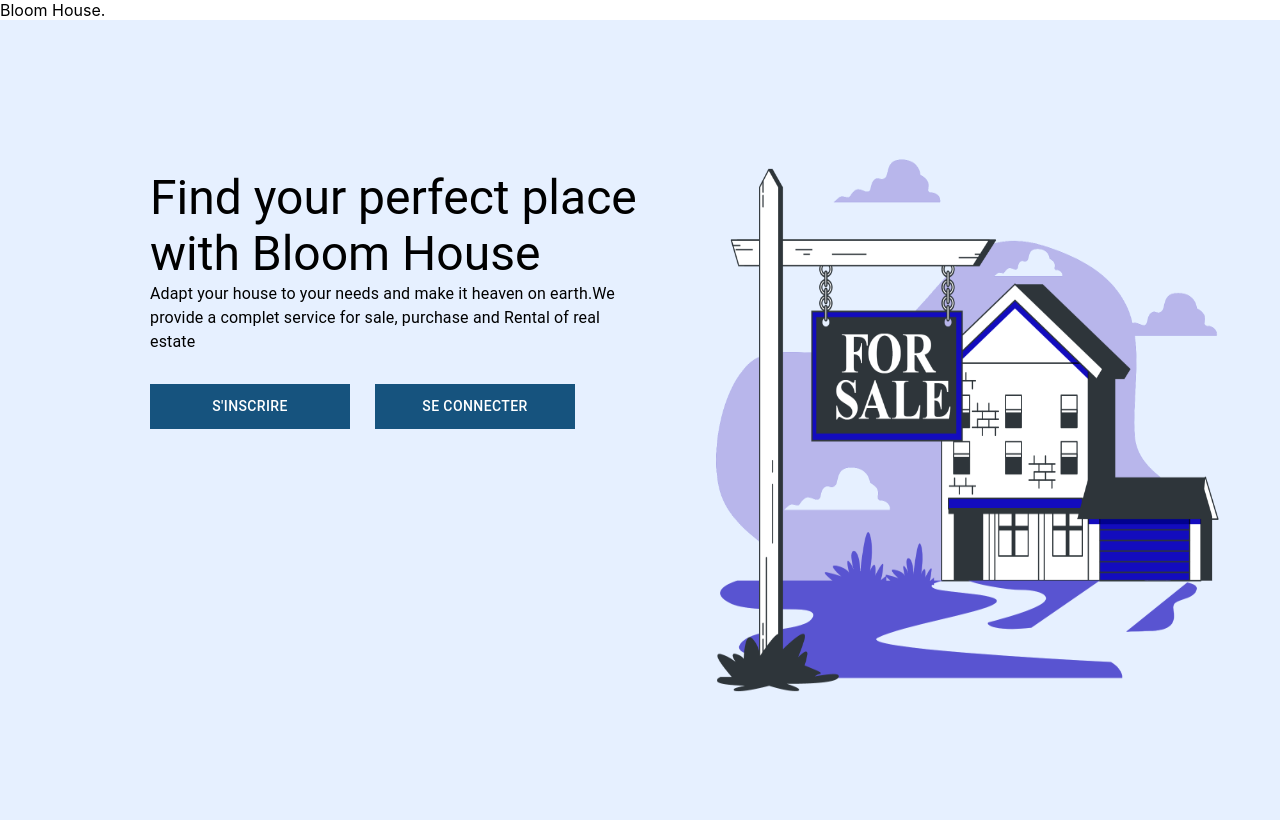
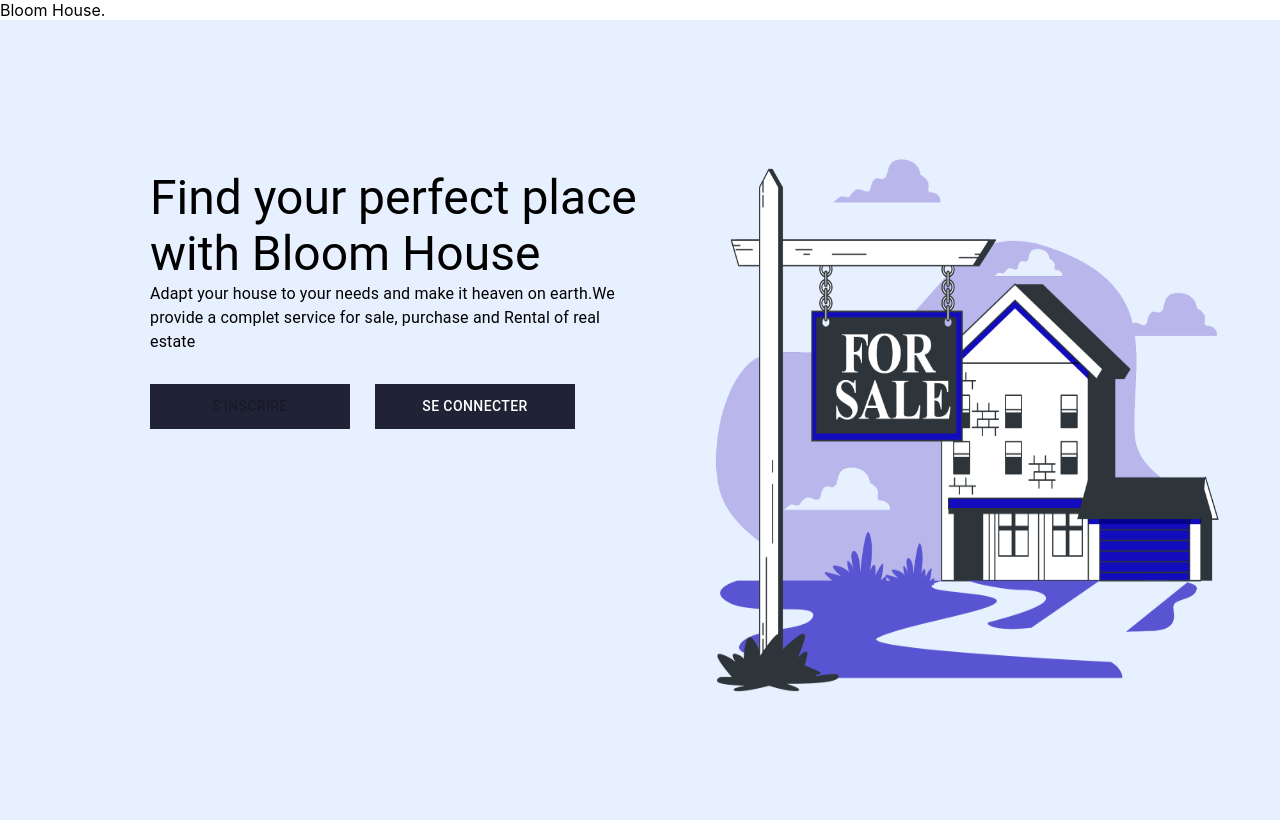
Before and after one commit to Chouchouibtissam/bloom-house-, a React (Create React App) app in the folder frontend/: page / in a window 1280 px wide. Built offline with nearby package versions, Linux system fonts and the light colour scheme.

Commit message:
added the google login button

```diff
--- a/frontend/package.json
+++ b/frontend/package.json
@@ -6,13 +6,16 @@
     "@emotion/react": "^11.10.5",
     "@emotion/styled": "^11.10.5",
     "@mui/material": "^5.11.1",
+    "@react-oauth/google": "^0.5.1",
     "@testing-library/jest-dom": "^5.16.5",
     "@testing-library/react": "^13.4.0",
     "@testing-library/user-event": "^13.5.0",
+    "axios": "^1.2.1",
     "bootstrap": "^5.2.3",
     "react": "^18.2.0",
     "react-bootstrap": "^2.7.0",
     "react-dom": "^18.2.0",
+    "react-google-login": "^5.2.2",
     "react-scripts": "5.0.1",
     "web-vitals": "^2.1.4"
   },
--- a/frontend/src/Components/Hero.jsx
+++ b/frontend/src/Components/Hero.jsx
@@ -1,17 +1,39 @@
 import { Button, Typography,Box, styled } from "@mui/material";
-import { useState } from "react";
 import HouseImg from "../media/For sale-bro.png";
 import "../Style/HeroStyle.css";
+import GoogleLogin from "react-google-login";
+import axios from "axios";
+// get env vars
+const googleClientId = process.env.REACT_APP_GOOGLE_CLIENT_ID;
+const drfClientId = process.env.REACT_APP_DRF_CLIENT_ID;
+const drfClientSecret = process.env.REACT_APP_DRF_CLIENT_SECRET;
+const baseURL = "http://localhost:3000";
+
+const handleGoogleLogin = (response) => {
+  axios
+    .post(`${baseURL}/auth/convert-token`, {
+      token: response.accessToken,
+      backend: "google-oauth2",
+      grant_type: "convert_token",
+      client_id: drfClientId,
+      client_secret: drfClientSecret,
+    })
+    .then((res) => {
+      const { access_token, refresh_token } = res.data;
+      console.log({ access_token, refresh_token });
+      localStorage.setItem("access_token", access_token);
+      localStorage.setItem("refresh_token", refresh_token);
+    })
+    .catch((err) => {
+      console.log("Error Google login", err);
+    });
+};
 
 
 const Hero = () =>{
-    const [clicked, setClicked]= useState(false);
-    function handleclick  (clicked) {
-     setClicked(!clicked);
-    }
 
     const AuthButton = styled(Button)(({theme}) => ({
-        backgroundColor: clicked ? "#202336" : "#16537e",
+        backgroundColor: "#202336" ,
         color:"white",
         width:"200px",
         marginBlock:"30px",
@@ -19,9 +41,8 @@ const Hero = () =>{
         textAlign:"center",
         paddingBlock:"10px",
         borderRadius:"0px",
-        onClick : {handleclick},
         "&:hover":{
-            backgroundColor:clicked ? "#202336" : "#16537e"
+            backgroundColor: "#202336"
         }
 
 
@@ -40,9 +61,19 @@ const Hero = () =>{
                          purchase and Rental of real estate
                       </Typography>
                       <span>
-                        <AuthButton
-                          onClick={handleclick}>s'inscrire</AuthButton>
-                        <AuthButton onClick={handleclick}>se connecter</AuthButton>
+                        <GoogleLogin
+                        clientId={googleClientId}
+                        onSuccess={(response) => handleGoogleLogin(response)}
+                        render={(renderProps) => (
+                            <AuthButton
+                             onClick={renderProps.onClick}
+                             disabled={renderProps.disabled}
+                            >
+                              s'inscrire
+                            </AuthButton>)}
+                            onFailure={(err) => console.log("Google Login failed", err)}
+                        />
+                        <AuthButton >se connecter</AuthButton>
                       </span>
             </div>
             <Box>
```
Also changed, not shown: 1 other file (tests, documents, lock files or other folders).
